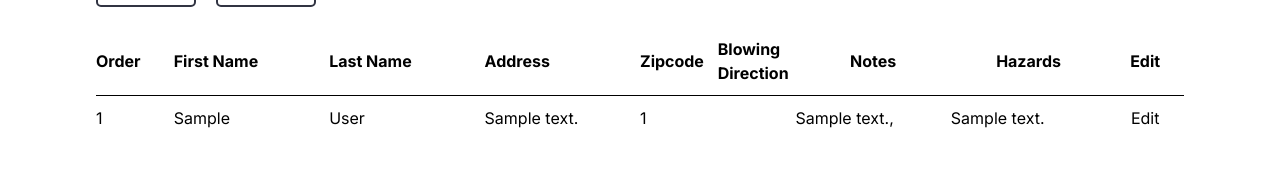
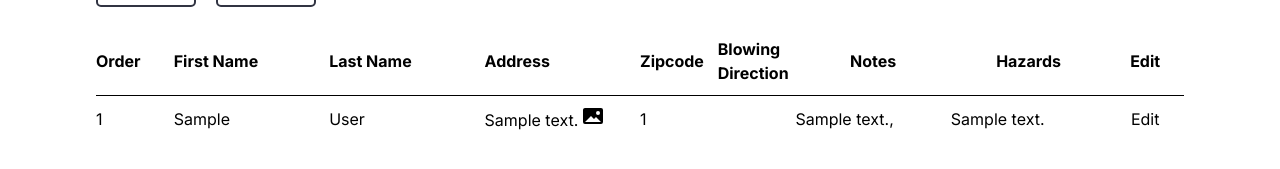
Before and after one commit to bmtymrak/allup-blower, a Django app: page / in a window 1280 px wide. Shown: the part 401-570 px from the top of the page. Run offline with Django 4.2, Linux system fonts and the light colour scheme; a user stored in the database is signed in; tables that the repository leaves empty hold one stand-in row (values such as "Sample post").

Commit message:
Change order of hazards and notes, add icon to indicate photo upload

```diff
--- a/static/base.css
+++ b/static/base.css
@@ -197,6 +197,9 @@ a {
     font-weight: bold;
 }
 
+.list-photo-icon {
+    display: inline-block;
+}
 
 .form-container {
     display: flex;
--- a/templates/customers/list.html
+++ b/templates/customers/list.html
@@ -1,4 +1,5 @@
 {% extends "_base.html" %}
+{% load static %}
 
 {% block body %}
 
@@ -93,7 +94,7 @@
         <div><a href='{% url "customer_detail" pk=customer.pk %}'>{{customer.order}}</a></div>
         <div><a href='{% url "customer_detail" pk=customer.pk %}'>{{customer.first_name}}</a></div>
         <div><a href='{% url "customer_detail" pk=customer.pk %}'>{{customer.last_name}}</a></div>
-        <div><a href='{% url "customer_detail" pk=customer.pk %}'>{{customer.address}}</a></div>
+        <div><a href='{% url "customer_detail" pk=customer.pk %}'>{{customer.address}} {% if customer.photo %} <img class="list-photo-icon" src="{% static 'images/photo.svg' %}" width="20px">{% endif %}</a></div>
         <div>{{customer.zip_code}}</div>
         <div class="cell-justify-center">{{customer.blowing_direction}}</div>
         <div>{% for hazard in customer.hazards.all %} {{hazard.content}}, {% endfor %}</div>
```
Also changed, not shown: templates/customers/detail.html (+4 -4 lines), static/images/photo.svg (added).
